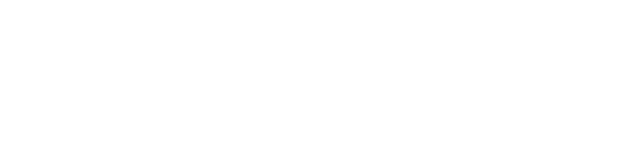
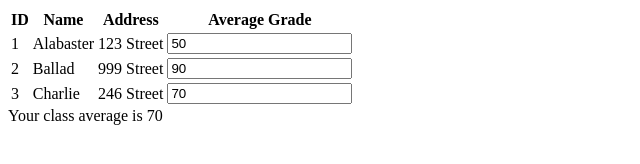
Before and after one commit to dayofthetech/TKH-2023-24-WebDevelopment, a website with bundled scripts: page Week 8/classroom average/index.html in a window 1280 px wide. Shown: the whole page, without its empty margins (0-640 px from the left). Built offline with nearby package versions, Linux system fonts and the light colour scheme.

Commit message:
student table average

```diff
--- a/Week 8/classroom average/calculateClassroomAverage.js
+++ b/Week 8/classroom average/calculateClassroomAverage.js
@@ -0,0 +1,17 @@
+import  students  from "./studentData.js";
+let classroomAverage = document.getElementById('classroomAverage');
+
+const calculateClassroomAverage = (studentData) => {
+    let classroomGrade = 0;
+    for (let i = 0; i < studentData.length; i++){
+        classroomGrade += parseFloat(students[i].averageGrade);
+
+    }
+
+    // display text
+    classroomAverage.innerHTML = `Your class average is ${classroomGrade / studentData.length} `;
+}
+
+calculateClassroomAverage(students);
+
+export default calculateClassroomAverage;
--- a/Week 8/classroom average/index.html
+++ b/Week 8/classroom average/index.html
@@ -13,6 +13,10 @@
 
     </table>
 
+
+    <!-- div text taken care by calculateClaAve.js -->
+    <div id="classroomAverage"></div>
+
     <script src="main.js" type="module"></script>
     <script src="calculateClassroomAverage.js" type="module"></script>
     <script src="studentData.js" type="module"></script>
--- a/Week 8/classroom average/studentData.js
+++ b/Week 8/classroom average/studentData.js
@@ -7,7 +7,7 @@ const students = [
         id: 1,
         name: 'Alabaster',
         address: '123 Street',
-        averageGrade: 80,
+        averageGrade: 50,
     },
     {
         id: 2,
--- a/Week 8/classroom average/studentTable.js
+++ b/Week 8/classroom average/studentTable.js
@@ -1,7 +1,109 @@
-// https://www.w3schools.com/jsref/tryit.asp?filename=tryjsref_table_insertrow
+// // https://www.w3schools.com/jsref/tryit.asp?filename=tryjsref_table_insertrow
+// /*
+// ID || Name || Address || Ave Gr */
+
+import calculateClassroomAverage from "./calculateClassroomAverage.js";
 import  students  from "./studentData.js";
 
 
+let studentTable = document.getElementById('myTable');
 
-console.log(students);
-console.log('hello');
+/* Solution to display key names from object
+assign each key a 'readable' string which will be used as header */
+const keyDisplayNames = {
+    id: 'ID',
+    name: 'Name',
+    address: 'Address',
+    averageGrade: 'Average Grade',
+};
+
+const renderStudentTable = (table, data) => {
+
+    let headerRow = document.createElement('tr');
+    // key in the student object index 0
+    for (let key in data[0]) {
+        let header = document.createElement('th');
+        header.innerHTML = keyDisplayNames[key];
+        headerRow.appendChild(header);
+    }
+    table.appendChild(headerRow);
+
+    // hard coded way - inserting each column as a string
+
+    // let studentIDHeader = document.createElement('th');
+    // studentIDHeader.innerHTML = "ID";
+    // headerRow.appendChild(studentIDHeader);
+    // table.appendChild(headerRow);
+
+    // let studentNameHeader = document.createElement('th');
+    // studentNameHeader.innerHTML = "Name";
+    // headerRow.appendChild(studentNameHeader);
+    // table.appendChild(headerRow);
+
+    // let studentAddressHeader = document.createElement('th');
+    // studentAddressHeader.innerHTML = "Address";
+    // headerRow.appendChild(studentAddressHeader);
+    // table.appendChild(headerRow);
+
+    // let studentAverageScoreHeader = document.createElement('th');
+    // studentAverageScoreHeader.innerHTML = "Average Score";
+    // headerRow.appendChild(studentAverageScoreHeader);
+    // table.appendChild(headerRow);
+
+
+    for(let i = 0; i < data.length; i++) {
+        let studentRow = document.createElement('tr');
+        // student cells td
+        // data is the obj
+        // data[i] is the key/value
+        let studentID = document.createElement('td');
+        studentID.innerHTML = data[i].id;
+        studentRow.appendChild(studentID);
+
+        let studentName = document.createElement('td');
+        studentName.innerHTML = data[i].name;
+        studentRow.appendChild(studentName);
+
+        let studentAddress = document.createElement('td');
+        studentAddress.innerHTML = data[i].address;
+        studentRow.appendChild(studentAddress);
+
+        // // using let in data - this method reduces the above code
+        // // but does not take into consideration the input fn
+        // // hopefully I could improve it later 11/27/2023
+        // for (let value in data[i]) {
+        //     let studentCell = document.createElement('td');
+        //     studentCell.innerHTML = ` ${data[i][value]} `;
+        //     studentRow.appendChild(studentCell);
+        // }
+
+
+        // average input field - the value will be inside input
+        // and input inside td for table
+        let studentAverageG = document.createElement('td');
+        let averageInput = document.createElement('input');
+        averageInput.type = 'text';
+        averageInput.value = data[i].averageGrade;
+        // studentAverageG.innerHTML = data[i].averageGrade;
+        averageInput.addEventListener('change', () => updateGrade(
+            i, averageInput.value
+        ));
+        studentAverageG.appendChild(averageInput);
+        studentRow.appendChild(studentAverageG);
+
+        // appending row to table
+        table.appendChild(studentRow);
+    }
+}
+
+const updateGrade = (index, newGrade) => {
+    // Update the student's grade in the data array
+    students[index].averageGrade = newGrade;
+
+    // Recalculate the classroom average -
+    // takes the stu obj and uses the grades key/value
+    calculateClassroomAverage(students);
+}
+
+
+renderStudentTable(studentTable, students);
```
Also changed, not shown: Week 8/classroom average/main.js (+29 -0 lines), Week 8/dummyData.json (added, +34 -0 lines).
